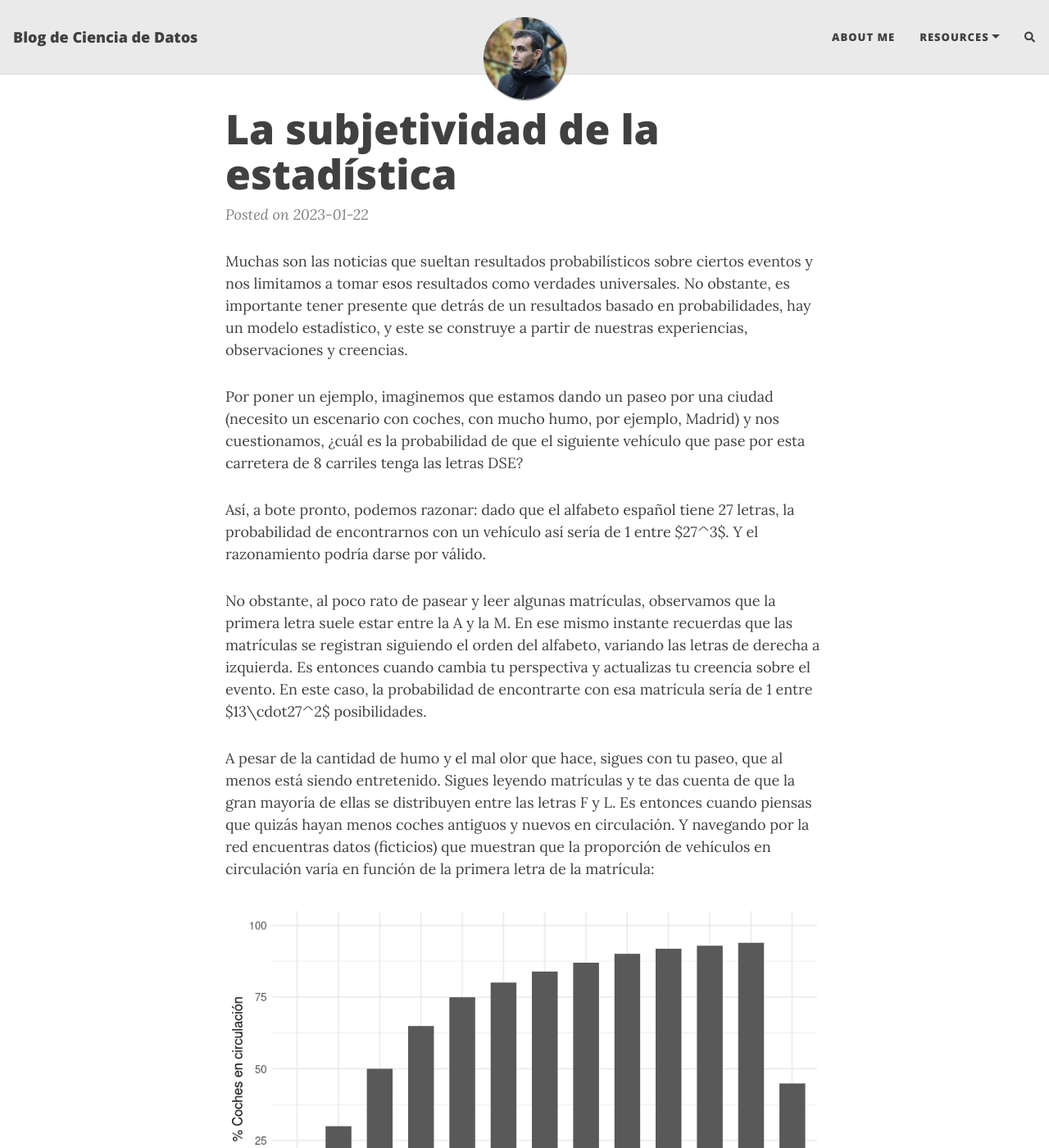
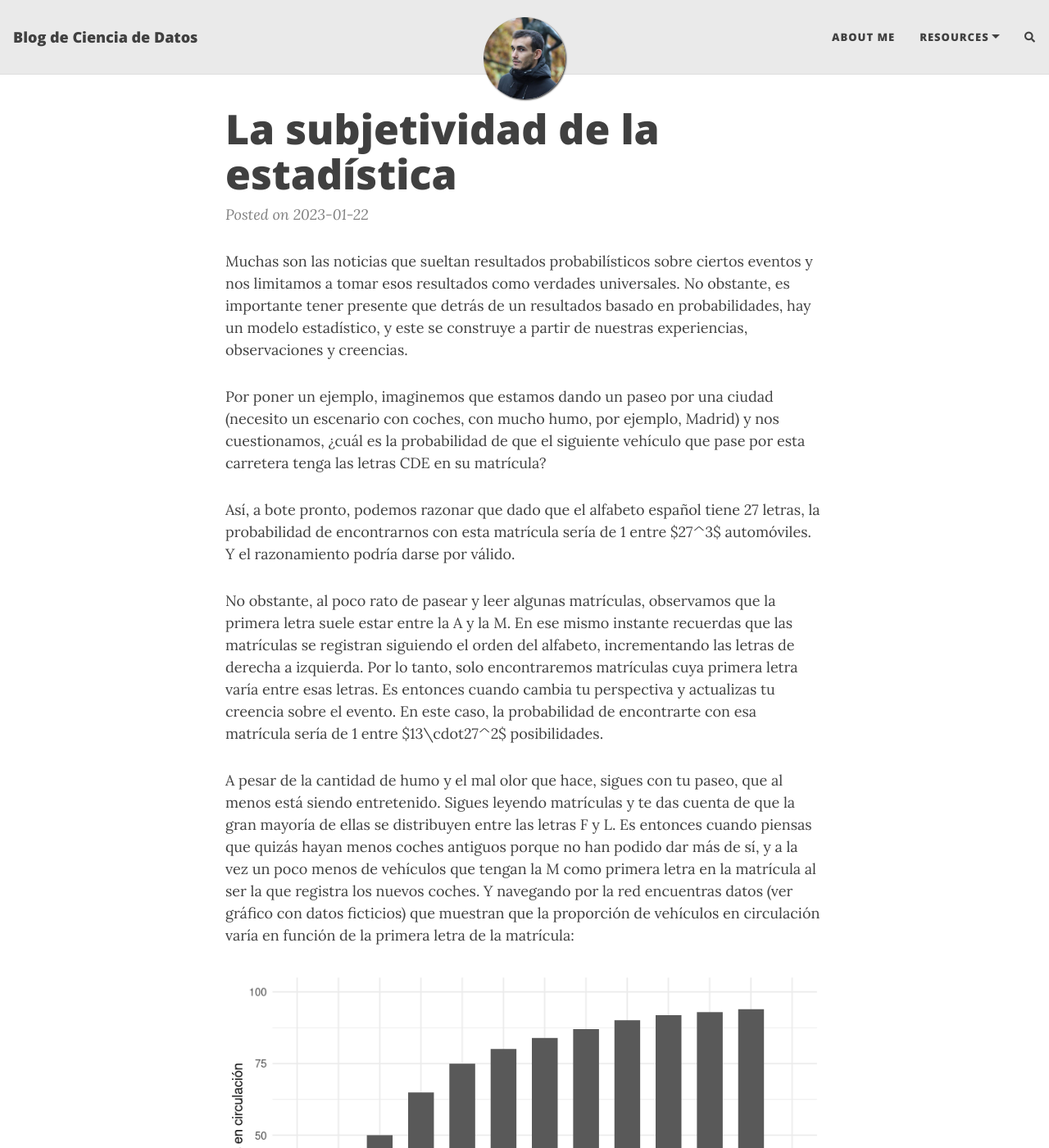
Before and after one commit to JordiRiMe/jordirime.github.io, a Jekyll site: the page built from _posts/2023-01-22-statistics-is-subjective.md, in a window 1280 px wide and 1400 px high. Shown: the whole window at 82% size. Built offline with Jekyll 4.4.1, drawn with Linux system fonts in a browser that asks for light colours; nearby versions of some CDN libraries; comment, search, counter and statistics services are not loaded; some of the changed text lies outside the part shown.

Commit message:
Update 2023-01-22-statistics-is-subjective.md

```diff
--- a/_posts/2023-01-22-statistics-is-subjective.md
+++ b/_posts/2023-01-22-statistics-is-subjective.md
@@ -15,13 +15,13 @@
 ---
 Muchas son las noticias que sueltan resultados probabilísticos sobre ciertos eventos y nos limitamos a tomar esos resultados como verdades universales. No obstante, es importante tener presente que detrás de un resultados basado en probabilidades, hay un modelo estadístico, y este se construye a partir de nuestras experiencias, observaciones y creencias.
 
-Por poner un ejemplo, imaginemos que estamos dando un paseo por una ciudad (necesito un escenario con coches, con mucho humo, por ejemplo, Madrid) y nos cuestionamos, ¿cuál es la probabilidad de que el siguiente vehículo que pase por esta carretera de 8 carriles tenga las letras DSE?
+Por poner un ejemplo, imaginemos que estamos dando un paseo por una ciudad (necesito un escenario con coches, con mucho humo, por ejemplo, Madrid) y nos cuestionamos, ¿cuál es la probabilidad de que el siguiente vehículo que pase por esta carretera tenga las letras CDE en su matrícula?
 
-Así, a bote pronto, podemos razonar: dado que el alfabeto español tiene 27 letras, la probabilidad de encontrarnos con un vehículo así sería de 1 entre $27^3$. Y el razonamiento podría darse por válido.
+Así, a bote pronto, podemos razonar que dado que el alfabeto español tiene 27 letras, la probabilidad de encontrarnos con esta matrícula sería de 1 entre $27^3$ automóviles. Y el razonamiento podría darse por válido.
 
-No obstante, al poco rato de pasear y leer algunas matrículas, observamos que la primera letra suele estar entre la A y la M. En ese mismo instante recuerdas que las matrículas se registran siguiendo el orden del alfabeto, variando las letras de derecha a izquierda. Es entonces cuando cambia tu perspectiva y actualizas tu creencia sobre el evento. En este caso, la probabilidad de encontrarte con esa matrícula sería de 1 entre $13\cdot27^2$ posibilidades.
+No obstante, al poco rato de pasear y leer algunas matrículas, observamos que la primera letra suele estar entre la A y la M. En ese mismo instante recuerdas que las matrículas se registran siguiendo el orden del alfabeto, incrementando las letras de derecha a izquierda. Por lo tanto, solo encontraremos matrículas cuya primera letra varía entre esas letras. Es entonces cuando cambia tu perspectiva y actualizas tu creencia sobre el evento. En este caso, la probabilidad de encontrarte con esa matrícula sería de 1 entre $13\cdot27^2$ posibilidades.
 
-A pesar de la cantidad de humo y el mal olor que hace, sigues con tu paseo, que al menos está siendo entretenido. Sigues leyendo matrículas y te das cuenta de que la gran mayoría de ellas se distribuyen entre las letras F y L. Es entonces cuando piensas que quizás hayan menos coches antiguos y nuevos en circulación. Y navegando por la red encuentras datos (ficticios) que muestran que la proporción de vehículos en circulación varía en función de la primera letra de la matrícula:
+A pesar de la cantidad de humo y el mal olor que hace, sigues con tu paseo, que al menos está siendo entretenido. Sigues leyendo matrículas y te das cuenta de que la gran mayoría de ellas se distribuyen entre las letras F y L. Es entonces cuando piensas que quizás hayan menos coches antiguos porque no han podido dar más de sí, y a la vez un poco menos de vehículos que tengan la M como primera letra en la matrícula al ser la que registra los nuevos coches. Y navegando por la red encuentras datos (ver gráfico con datos ficticios) que muestran que la proporción de vehículos en circulación varía en función de la primera letra de la matrícula:
 
 ![Distribución de coches en circulación según la primera letra de la matrícula](/assets/img/distribucion_coches.jpg){:style="display:block; margin-left:auto; margin-right:auto"}
 
@@ -29,7 +29,9 @@
 
 En fin, la idea está clara. Podríamos seguir con más razonamientos que puedan parecer lógicos, como por ejemplo considerar la proporción de matrículas con $x$ letra en la segunda posición sabiendo cuál es la primera, o que te tomes el problema como algo personal y encuentres la información de todas las matrículas de España, la geolocalización de las viviendas donde residen los conductores y estimes la probabilidad de que el vehículo con esa matrícula acabe circulando por tu lado en función de la distancia de donde resida el dueño. Sin embargo, los paseos no suelen dar para tanto.
 
-Otras veces, cuando tienes que solucionar un problema serio, lo primero que se debería hacer es informarse sobre él. Y en este caso podemos encontrar que
+Otras veces, cuando se tiene que solucionar un problema serio, lo primero que se debería hacer es informarse sobre él. Y en este caso podemos encontrar que
 > El sistema actual de numeración de las matrículas utiliza el formato NNNN LLL, donde LLL son tres letras secuenciales desde BBB hasta ZZZ que se incrementan cuando el número llega a 9999. Las letras utilizadas son las consonantes.
 
 Entonces no hay subjetividad ni nada que discutir, simplemente la matrícula DSE no existe.
+
+Es muy sano intentar resolver estos problemas, muchas veces se entienden mejor, a pesar de, muy probablemente, no llegar a una conclusión exacta ni siquiera precisa, pero como bien dijo en su día George Box, "todos los modelos son erróneos, pero algunos son útiles".
```
